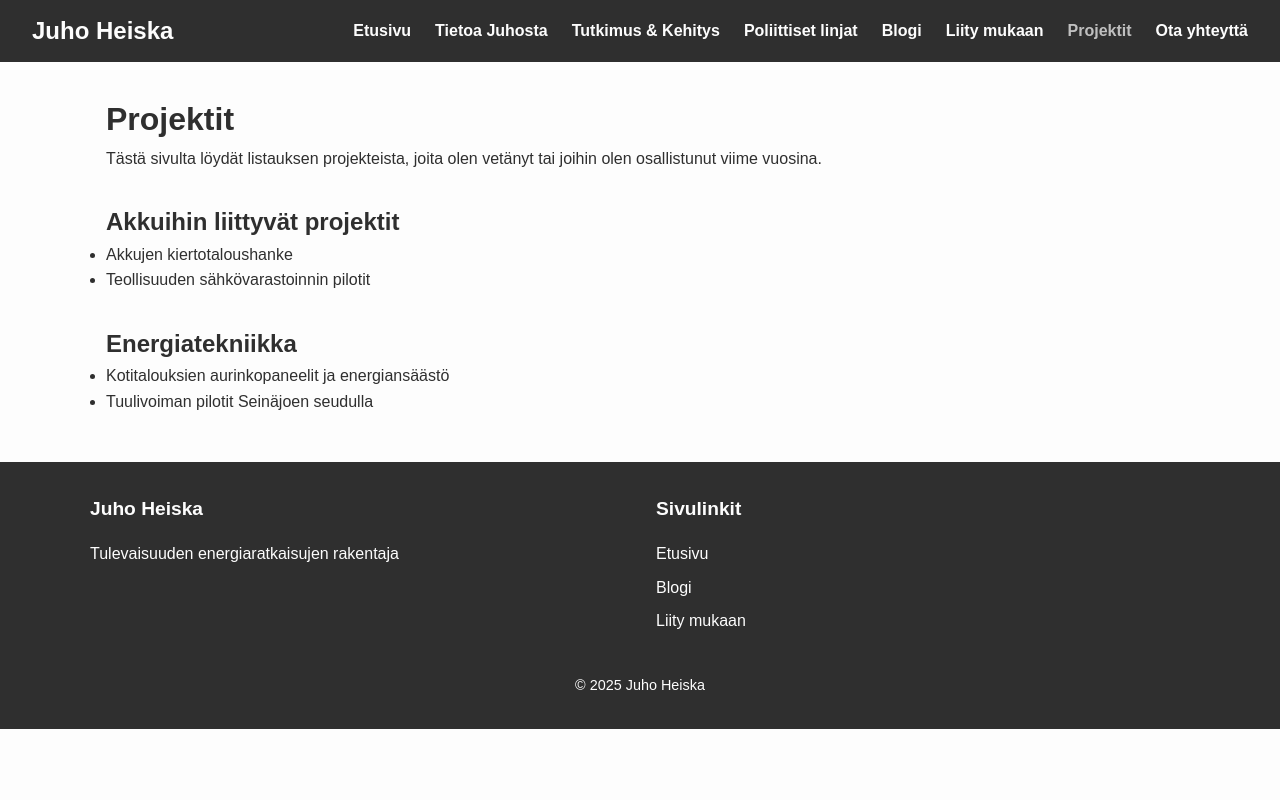
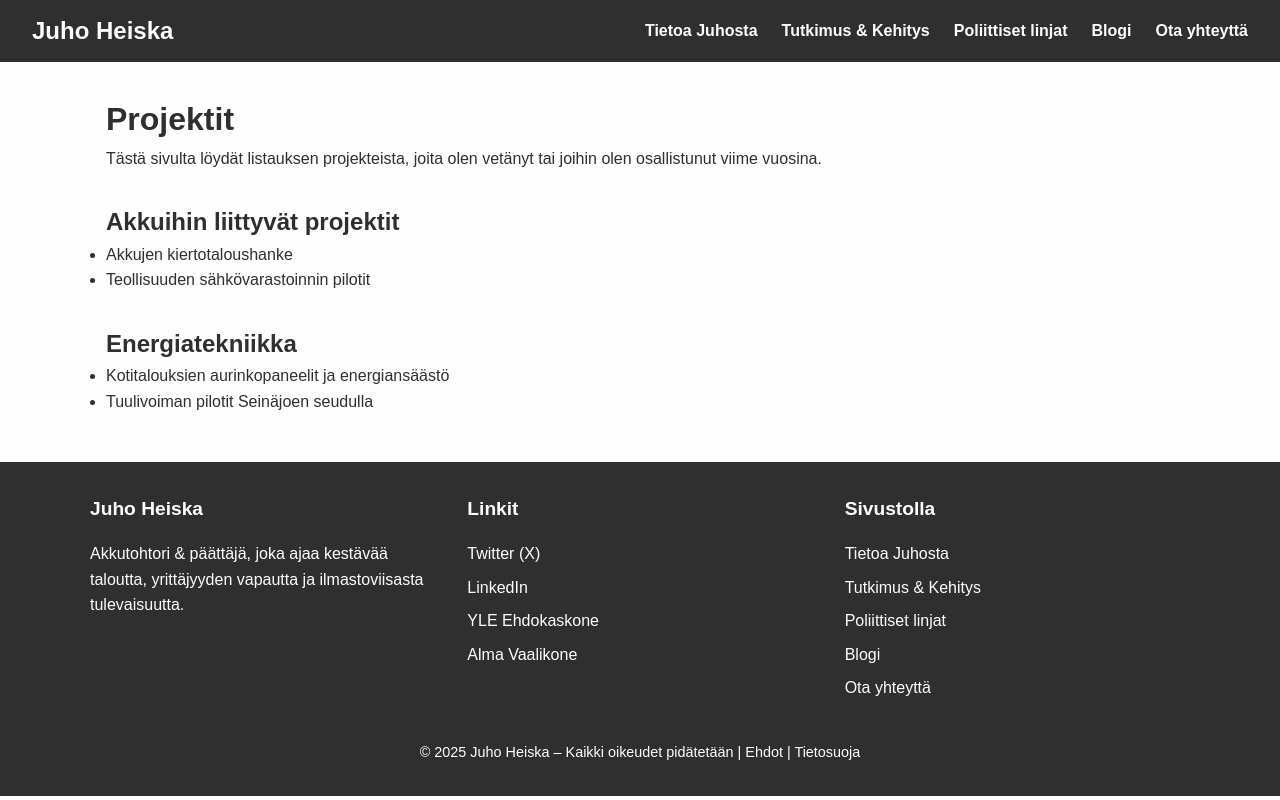
Before and after one commit to Juuhonber/Juho_Heiska, a plain HTML site: page projektit.html in a window 1280 px wide. Drawn offline with Linux system fonts and the light colour scheme.

Commit message:
Update projektit.html

```diff
--- a/projektit.html
+++ b/projektit.html
@@ -7,21 +7,8 @@
   <link rel="stylesheet" href="styles.css">
 </head>
 <body>
-  <header>
-    <a href="index.html" class="logo">Juho Heiska</a>
-    <nav>
-      <ul>
-        <li><a href="index.html">Etusivu</a></li>
-        <li><a href="tietoajuhosta.html">Tietoa Juhosta</a></li>
-        <li><a href="tutkimus.html">Tutkimus & Kehitys</a></li>
-        <li><a href="poliittisetlinjat.html">Poliittiset linjat</a></li>
-        <li><a href="blogi.html">Blogi</a></li>
-        <li><a href="liitymukaan.html">Liity mukaan</a></li>
-        <li><a href="projektit.html" style="opacity:0.7;">Projektit</a></li>
-        <li><a href="ota-yhteytta.html">Ota yhteyttä</a></li>
-      </ul>
-    </nav>
-  </header>
+<div id="site-header"></div>
+
 
   <main style="max-width:1100px;margin:2rem auto;padding:0 1rem;">
     <h1>Projektit</h1>
@@ -45,24 +32,17 @@
     </section>
   </main>
 
-  <footer>
-    <div class="footer-container">
-      <div class="footer-column">
-        <h5>Juho Heiska</h5>
-        <p>Tulevaisuuden energiaratkaisujen rakentaja</p>
-      </div>
-      <div class="footer-column">
-        <h5>Sivulinkit</h5>
-        <ul>
-          <li><a href="index.html">Etusivu</a></li>
-          <li><a href="blogi.html">Blogi</a></li>
-          <li><a href="liitymukaan.html">Liity mukaan</a></li>
-        </ul>
-      </div>
-    </div>
-    <div class="footer-bottom">
-      © 2025 Juho Heiska
-    </div>
-  </footer>
+<div id="site-footer"></div>
+
+<script>
+  fetch('header.html')
+    .then(res => res.text())
+    .then(html => document.getElementById('site-header').innerHTML = html);
+
+  fetch('footer.html')
+    .then(res => res.text())
+    .then(html => document.getElementById('site-footer').innerHTML = html);
+</script>
+
 </body>
 </html>
```
